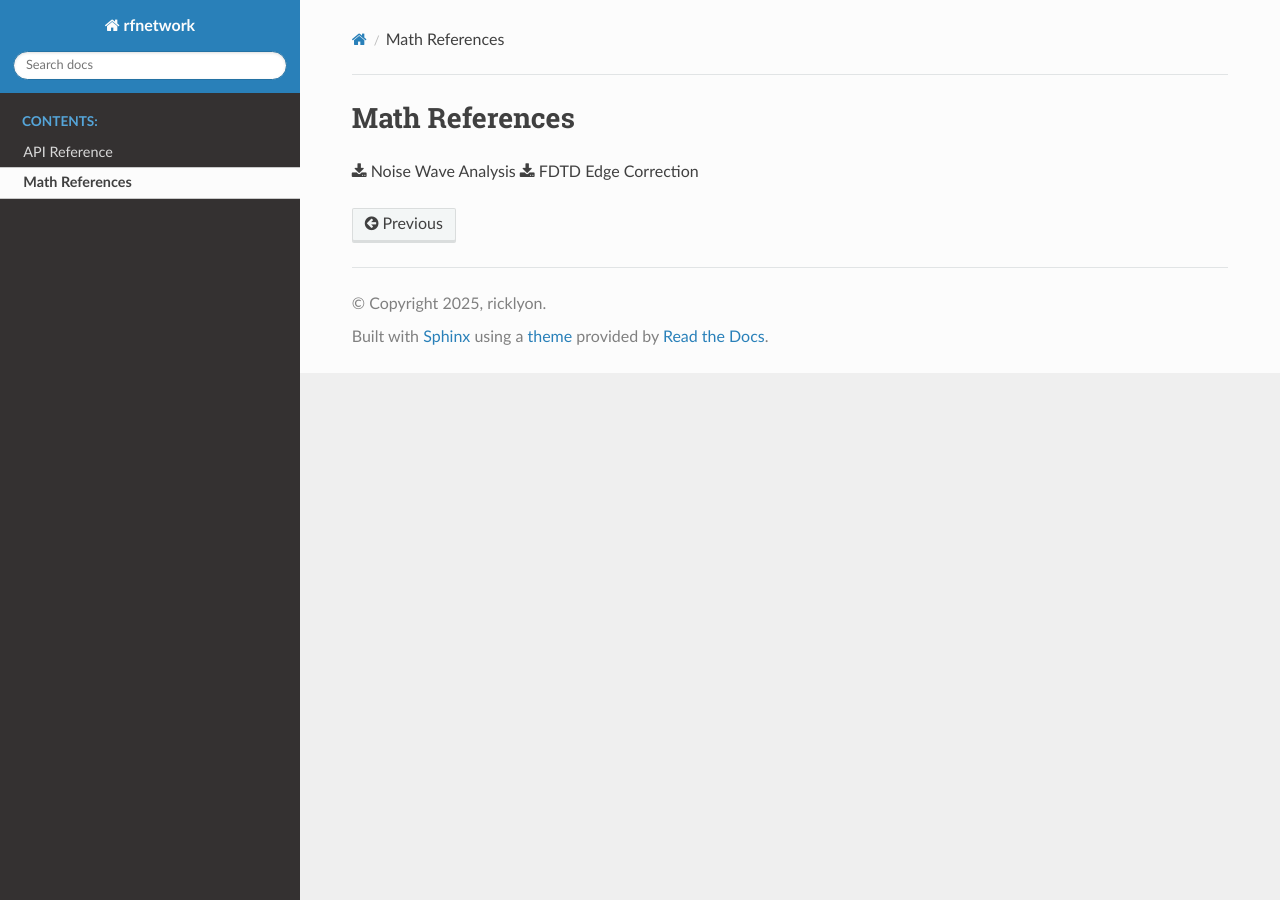
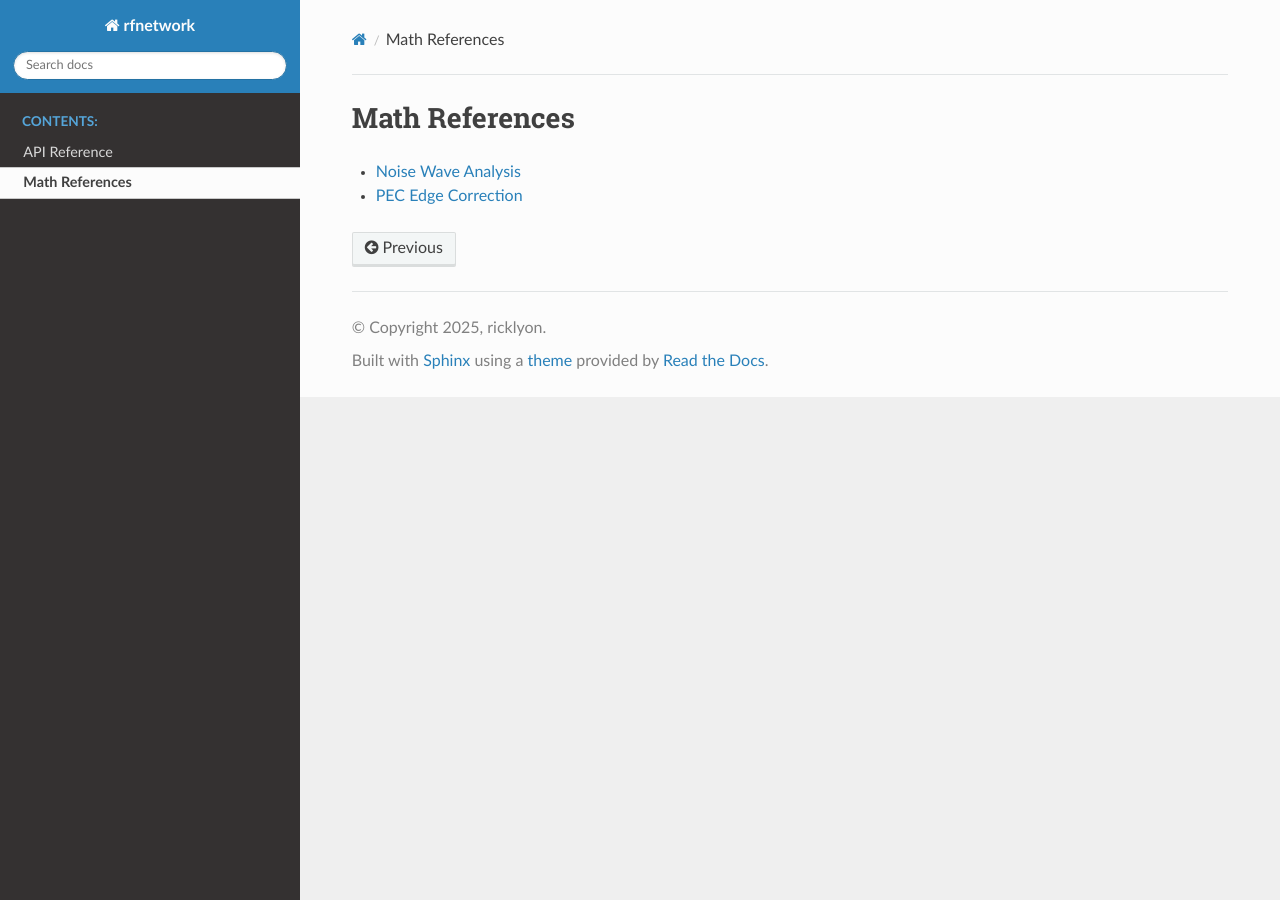
Before and after one commit to ricklyon/rfnetwork, a Sphinx documentation site: the page built from docs/math/index.rst, in a window 1280 px wide. Built offline with Sphinx 7.4.7 and the Read the Docs theme 3.1.0, drawn with Linux system fonts in a browser that asks for light colours; pages that are not in the unit, such as notebooks, are missing from menus.

Commit message:
fix links for math refs

```diff
--- a/docs/math/index.rst
+++ b/docs/math/index.rst
@@ -5,5 +5,5 @@ Math References
    :caption: Contents:
 
 
-:download:`Noise Wave Analysis <noise_wave/noise_wave.pdf>`
-:download:`FDTD Edge Correction <edge_singularity/edge_singularity.pdf>`
+* `Noise Wave Analysis  <../_static/output/noise_wave.pdf>`_
+* `PEC Edge Correction  <../_static/output/edge_singularity.pdf>`_
```
Also changed, not shown: 8 other files.
